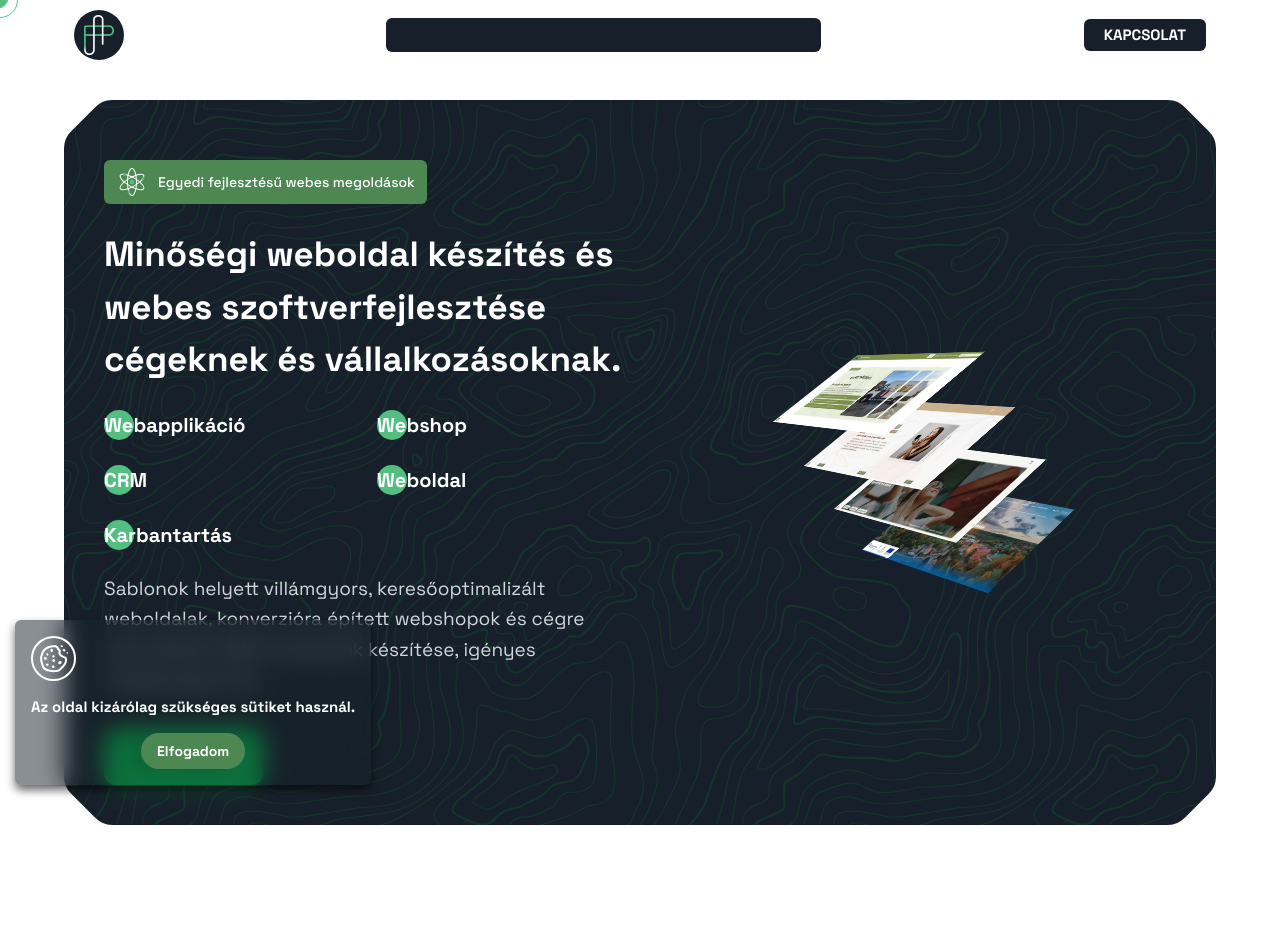
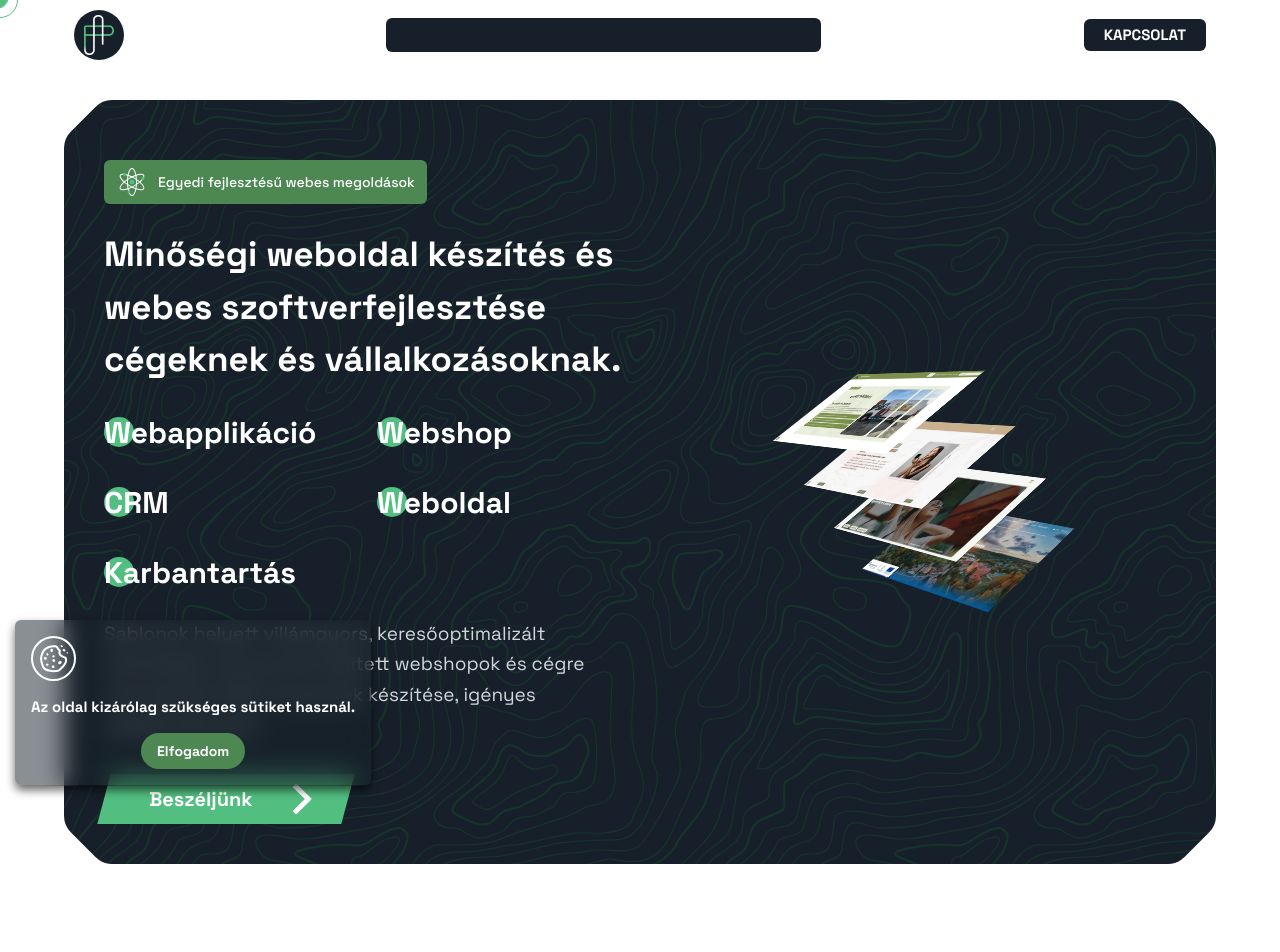
Before and after one commit to Quruzslo/PreferSite, a Next.js app: page / in a window 1280 px wide. Shown: the top 952 px of the page. Built offline with nearby package versions, Linux system fonts and the light colour scheme.

Commit message:
kapcsolat gomb, hero mókulás

```diff
--- a/app/globals.css
+++ b/app/globals.css
@@ -67,9 +67,9 @@
   left: 0px;
   top: 50%;
   transform: translateY(-50%);
-  width: 30px;
-  height: 30px;
-  border-radius: 30px;
+  width: 35px;
+  height: 35px;
+  border-radius: 35px;
   background-color: var(--color-green);
   z-index: -1;
   transition: all ease 0.4s;
@@ -426,3 +426,90 @@
   box-shadow: 0px 0px 10px 0px rgba(0, 0, 0, 0.6);
   transform: translateZ(0px);
 }
+
+.cta .wrapper {
+  display: flex;
+  justify-content: center;
+}
+
+.cta {
+  display: flex;
+  padding: 10px 45px;
+  text-decoration: none;
+  font-size: 20px;
+  color: white;
+  background: var(--color-green);
+  transition: 1s;
+  box-shadow: 6px 6px 0 rgba(0, 0, 0, 0);
+  transform: skewX(-15deg);
+}
+
+.cta:focus {
+  outline: none;
+}
+
+.cta:hover {
+  transition: 0.5s;
+  box-shadow: 10px 10px 0 #e9e9e8;
+}
+
+.cta span:nth-child(2) {
+  transition: 0.5s;
+  margin-right: 0px;
+}
+
+.cta:hover span:nth-child(2) {
+  transition: 0.5s;
+  margin-right: 45px;
+}
+
+.cta span {
+  transform: skewX(15deg);
+}
+
+.cta span:nth-child(2) {
+  width: 20px;
+  margin-left: 30px;
+  position: relative;
+  top: 12%;
+}
+
+/**************SVG****************/
+
+path.one {
+  transition: 0.4s;
+  transform: translateX(-60%);
+}
+
+path.two {
+  transition: 0.5s;
+  transform: translateX(-30%);
+}
+
+.cta:hover path.three {
+  animation: color_anim 1s infinite 0.2s;
+}
+
+.cta:hover path.one {
+  transform: translateX(0%);
+  animation: color_anim 1s infinite 0.6s;
+}
+
+.cta:hover path.two {
+  transform: translateX(0%);
+  animation: color_anim 1s infinite 0.4s;
+}
+
+/* SVG animations */
+
+@keyframes color_anim {
+  0% {
+    fill: white;
+  }
+  50% {
+    fill: #fbc638;
+  }
+  100% {
+    fill: white;
+  }
+}
--- a/components/hero/Hero.tsx
+++ b/components/hero/Hero.tsx
@@ -3,6 +3,7 @@
 import { motion, Variants } from "framer-motion";
 import Link from "next/link";
 import StackedImages from "./StackedImages";
+import NextCtaButton from "@/lib/KapcsolatGomb";
 
 export default function Hero() {
   const services = [
@@ -35,13 +36,13 @@
   };
 
   return (
-    <section className="w-full flex-col flex relative overflow-hidden">
-      <div className="w-[90%] max-w-[2560px] p-[20px] md:p-[40px] hero-conti zoldhatteres bg-dark-color rounded-2xl filter drop-shadow-[0_5px_20px_rgba(0,0,0,0.6)] mx-auto flex-col flex lg:flex-row mt-[100px] mb-[75px] min-h-[calc(100vh_-_150px)] items-center justify-center gap-[30px] max-h-[1400px]">
+    <section className="w-full flex-col flex relative overflow-hidden bg-white">
+      <div className="w-[90%] max-w-[2560px] p-[20px] md:p-[40px]  hero-conti zoldhatteres bg-dark-color rounded-2xl filter drop-shadow-[0_5px_20px_rgba(0,0,0,0.6)] mx-auto flex-col flex lg:flex-row mt-[100px] mb-[75px] min-h-[calc(100vh_-_150px)] items-center justify-center gap-[30px] max-h-[1400px]">
         {/* Bal oldal */}
         <div className="hero-bal w-full lg:w-[50%] flex-col flex justify-center gap-[24px]">
-          <div className="flex flex-row gap-[10px] rounded-md bg-dark-green text-white w-fit px-3 py-1.5 items-center text-sm font-medium mt-[20px]">
+          <div className="flex flex-row gap-[10px] mx-auto md:mx-[0px] rounded-md bg-dark-green text-white w-fit px-3 py-1.5 items-center text-sm font-medium mt-[20px]">
             <AtomIcon />
-            <span>Egyedi fejlesztésű webes megoldások</span>
+            <p>Egyedi fejlesztésű webes megoldások</p>
           </div>
 
           <h1 className="font-black !text-[20px] md:!text-[35px] lg:text-[40px] text-white ">
@@ -53,7 +54,7 @@
             variants={containerVariants}
             initial="hidden"
             animate="visible"
-            className="font-black !text-[20px] grid grid-cols-1 md:grid-cols-2 gap-[25px] w-full"
+            className="font-black !text-[20px] md:!text-[30px] grid grid-cols-1 md:grid-cols-2 gap-[25px] w-full"
           >
             {services.map((item, idx) => (
               <motion.a
@@ -78,12 +79,7 @@
           </p>
 
           <div className="flex flex-col sm:flex-row gap-4 mt-2">
-            <Link
-              href="/kapcsolat"
-              className="px-7 py-3.5 rounded-xl bg-green-500 hover:bg-green-600 text-black font-bold text-center text-lg transition-transform active:scale-95 shadow-lg shadow-green-500/20"
-            >
-              Konzultáció
-            </Link>
+            <NextCtaButton></NextCtaButton>
           </div>
         </div>
 
--- /dev/null
+++ b/lib/KapcsolatGomb.tsx
@@ -0,0 +1,45 @@
+import Link from "next/link";
+
+export default function NextCtaButton() {
+  return (
+    <div className="wrapper w-fit">
+      <Link className="cta" href="/kapcsolat">
+        <span className="font-bold">Beszéljünk</span>
+        <span>
+          <svg
+            width="66px"
+            height="30px"
+            viewBox="0 0 66 43"
+            version="1.1"
+            xmlns="http://www.w3.org/2000/svg"
+            xmlnsXlink="http://www.w3.org/1999/xlink"
+          >
+            <g
+              id="arrow"
+              stroke="none"
+              strokeWidth="1"
+              fill="none"
+              fillRule="evenodd"
+            >
+              <path
+                className="one"
+                d="M40.1543933,3.89485454 L43.9763149,0.139296592 C44.1708311,-0.0518420739 44.4826329,-0.0518571125 44.6771675,0.139262789 L65.6916134,20.7848311 C66.0855801,21.1718824 66.0911863,21.8050225 65.704135,22.1989893 C65.7000188,22.2031791 65.6958657,22.2073326 65.6916762,22.2114492 L44.677098,42.8607841 C44.4825957,43.0519059 44.1708242,43.0519358 43.9762853,42.8608513 L40.1545186,39.1069479 C39.9575152,38.9134427 39.9546793,38.5968729 40.1481845,38.3998695 C40.1502893,38.3977268 40.1524132,38.395603 40.1545562,38.3934985 L56.9937789,21.8567812 C57.1908028,21.6632968 57.193672,21.3467273 57.0001876,21.1497035 C56.9980647,21.1475418 56.9959223,21.1453995 56.9937605,21.1432767 L40.1545208,4.60825197 C39.9574869,4.41477773 39.9546013,4.09820839 40.1480756,3.90117456 C40.1501626,3.89904911 40.1522686,3.89694235 40.1543933,3.89485454 Z"
+                fill="#FFFFFF"
+              />
+              <path
+                className="two"
+                d="M20.1543933,3.89485454 L23.9763149,0.139296592 C24.1708311,-0.0518420739 24.4826329,-0.0518571125 24.6771675,0.139262789 L45.6916134,20.7848311 C46.0855801,21.1718824 46.0911863,21.8050225 45.704135,22.1989893 C45.7000188,22.2031791 45.6958657,22.2073326 45.6916762,22.2114492 L24.677098,42.8607841 C24.4825957,43.0519059 24.1708242,43.0519358 23.9762853,42.8608513 L20.1545186,39.1069479 C19.9575152,38.9134427 19.9546793,38.5968729 20.1481845,38.3998695 C20.1502893,38.3977268 20.1524132,38.395603 20.1545562,38.3934985 L36.9937789,21.8567812 C37.1908028,21.6632968 37.193672,21.3467273 37.0001876,21.1497035 C36.9980647,21.1475418 36.9959223,21.1453995 36.9937605,21.1432767 L20.1545208,4.60825197 C19.9574869,4.41477773 19.9546013,4.09820839 20.1480756,3.90117456 C20.1501626,3.89904911 20.1522686,3.89694235 20.1543933,3.89485454 Z"
+                fill="#FFFFFF"
+              />
+              <path
+                className="three"
+                d="M0.154393339,3.89485454 L3.97631488,0.139296592 C4.17083111,-0.0518420739 4.48263286,-0.0518571125 4.67716753,0.139262789 L25.6916134,20.7848311 C26.0855801,21.1718824 26.0911863,21.8050225 25.704135,22.1989893 C25.7000188,22.2031791 25.6958657,22.2073326 25.6916762,22.2114492 L4.67709797,42.8607841 C4.48259567,43.0519059 4.17082418,43.0519358 3.97628526,42.8608513 L0.154518591,39.1069479 C-0.0424848215,38.9134427 -0.0453206733,38.5968729 0.148184538,38.3998695 C0.150289256,38.3977268 0.152413239,38.395603 0.154556228,38.3934985 L16.9937789,21.8567812 C17.1908028,21.6632968 17.193672,21.3467273 17.0001876,21.1497035 C16.9980647,21.1475418 16.9959223,21.1453995 16.9937605,21.1432767 L0.15452076,4.60825197 C-0.0425130651,4.41477773 -0.0453986756,4.09820839 0.148075568,3.90117456 C0.150162624,3.89904911 0.152268631,3.89694235 0.154393339,3.89485454 Z"
+                fill="#FFFFFF"
+              />
+            </g>
+          </svg>
+        </span>
+      </Link>
+    </div>
+  );
+}
```
Also changed, not shown: public/cutCorner.svg.
